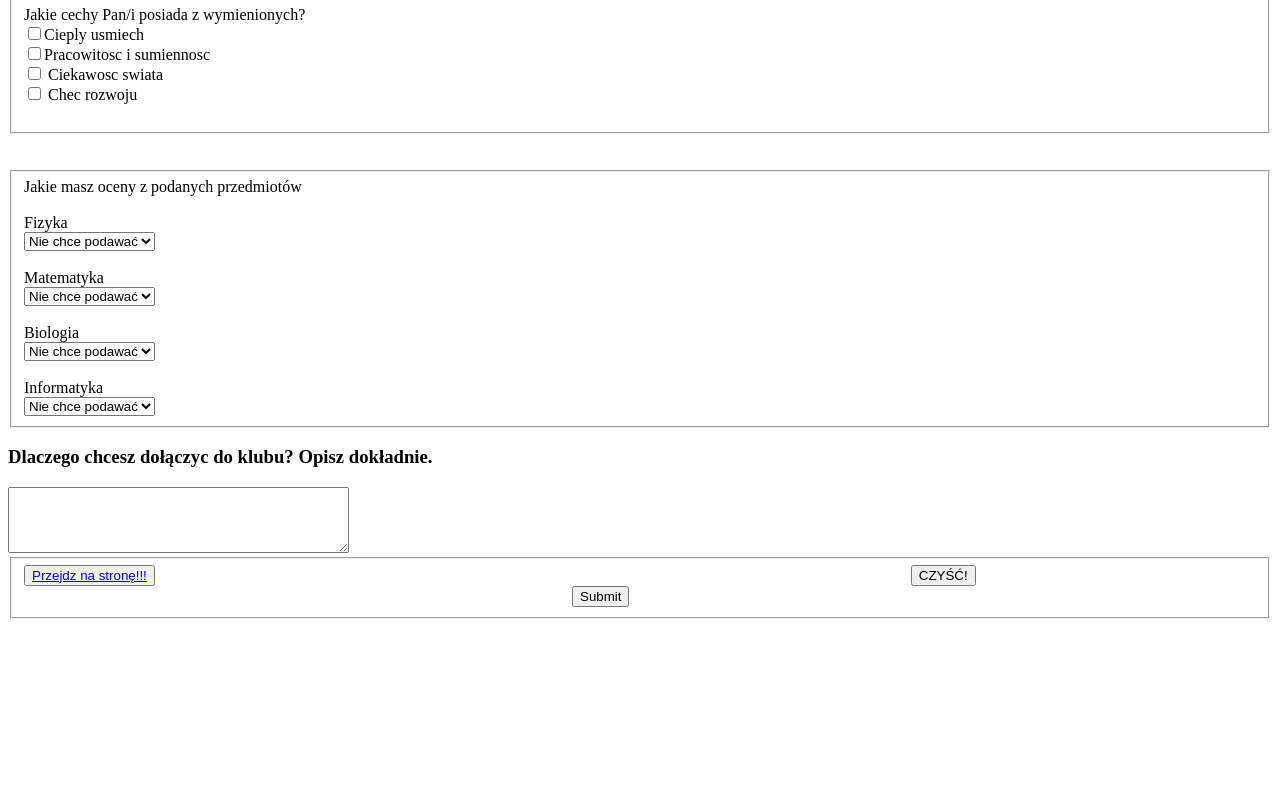
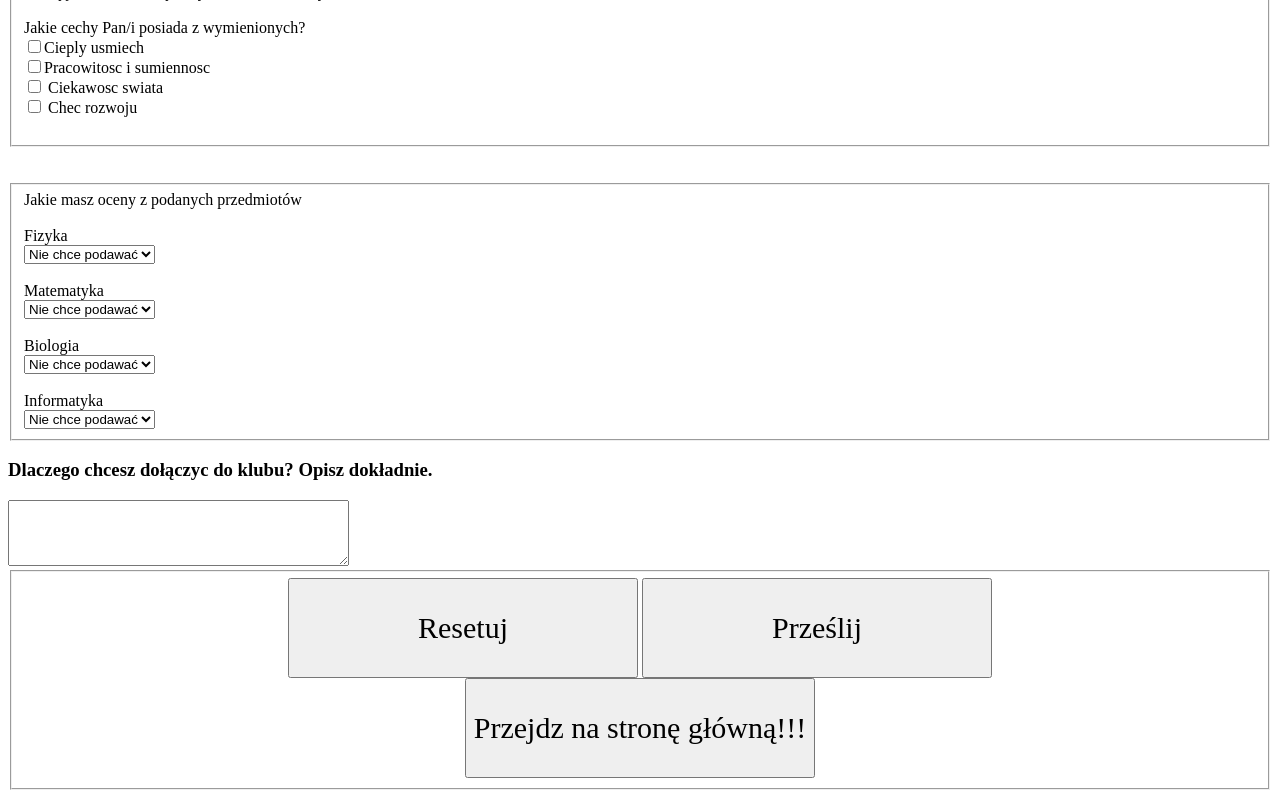
Before and after one commit to effeilkid/effeilkid.github.io, a plain HTML site: page formularz.html in a window 1280 px wide. Shown: the part 789-1587 px from the top of the page. Before the commit the page ends 1416 px from the top, so only its background shows below. Drawn offline with Linux system fonts and the light colour scheme.

Commit message:
Add files via upload

```diff
--- a/formularz.html
+++ b/formularz.html
@@ -5,7 +5,7 @@
 		<meta charset="utf-8">
 	</head>
 	<body>
-    <h1 align="center" style="color: red"> Formularz Zgloszeniowy Do Klubu Naukowego</h1><img style="margin-left: 800px;" src="src/logo.png" width="250px" height="150px">
+    <h1 align="center" style="color: red"> Formularz Zgloszeniowy Do Klubu Naukowego</h1><img style="margin-left: 550px;" src="src/logo.png" width="250px" height="150px">
 	<form>
 	<FIELDSET>
 	<legend>Dane osobowe: </legend>
@@ -22,6 +22,7 @@
 		<option>2F_1</option>
 		<option>2F_2</option><br><br>
 </select>
+		&nbsp;&nbsp;&nbsp;&nbsp;&nbsp;&nbsp;&nbsp;&nbsp;&nbsp;&nbsp;&nbsp;&nbsp;&nbsp;&nbsp;&nbsp;&nbsp;&nbsp;&nbsp;&nbsp;&nbsp;&nbsp; <input type="file" accept="image/*"><p style="font-size: 10px; display: inline-block; font-family: 'Comic Sans MS';"> *Proszę załączyć zdjęce z twarzą osoby składającej podanie </p>
         <br><br>
 		Proszę się zalogować<br>
 		Login: <input type="text"><br>
@@ -110,13 +111,13 @@
     </textarea>
         <br>
     <FIELDSET>
-        <button><a href="index.html">Przejdz na stronę!!!</a></button>
-        &nbsp;&nbsp;&nbsp;&nbsp;&nbsp;&nbsp;&nbsp;&nbsp;&nbsp;&nbsp;&nbsp;&nbsp;&nbsp;&nbsp;&nbsp;&nbsp;&nbsp;&nbsp;&nbsp;&nbsp;&nbsp;&nbsp;&nbsp;&nbsp;&nbsp;&nbsp;&nbsp;&nbsp;&nbsp;&nbsp;&nbsp;&nbsp;&nbsp;&nbsp;&nbsp;&nbsp;&nbsp;&nbsp;&nbsp;&nbsp;&nbsp;&nbsp;&nbsp;&nbsp;&nbsp;&nbsp;&nbsp;&nbsp;&nbsp;&nbsp;&nbsp;&nbsp;&nbsp;&nbsp;&nbsp;&nbsp;&nbsp;&nbsp;&nbsp;&nbsp;&nbsp;&nbsp;&nbsp;&nbsp;&nbsp;&nbsp;&nbsp;&nbsp;&nbsp;&nbsp;&nbsp;&nbsp;&nbsp;&nbsp;&nbsp;&nbsp;&nbsp;&nbsp;&nbsp;&nbsp;&nbsp;&nbsp;&nbsp;&nbsp;&nbsp;&nbsp;&nbsp;&nbsp;&nbsp;&nbsp;&nbsp;&nbsp;&nbsp;&nbsp;&nbsp;&nbsp;&nbsp;&nbsp;&nbsp;&nbsp;&nbsp;&nbsp; &nbsp;&nbsp;&nbsp;&nbsp;&nbsp;&nbsp;&nbsp;&nbsp;&nbsp;&nbsp;&nbsp;&nbsp;&nbsp;&nbsp;&nbsp;&nbsp;&nbsp;&nbsp;&nbsp;&nbsp;&nbsp;&nbsp;&nbsp;&nbsp;&nbsp;&nbsp;&nbsp;&nbsp;&nbsp;&nbsp;&nbsp;&nbsp;&nbsp;&nbsp;&nbsp;&nbsp;&nbsp;&nbsp;&nbsp;&nbsp;&nbsp;&nbsp;&nbsp;&nbsp;&nbsp;&nbsp;&nbsp;&nbsp;&nbsp;&nbsp;&nbsp;&nbsp;&nbsp;&nbsp;&nbsp;&nbsp;&nbsp;&nbsp;&nbsp;&nbsp;&nbsp;&nbsp;&nbsp;&nbsp;&nbsp;&nbsp;&nbsp;&nbsp;&nbsp;&nbsp;&nbsp;&nbsp;&nbsp;&nbsp;&nbsp;&nbsp;&nbsp;&nbsp;&nbsp;&nbsp;&nbsp;&nbsp;&nbsp;&nbsp;
-        <button> CZYŚĆ!</button>
-         &nbsp;&nbsp;&nbsp;&nbsp;&nbsp;&nbsp;&nbsp;&nbsp;&nbsp;&nbsp;&nbsp;&nbsp;&nbsp;&nbsp;&nbsp;&nbsp;&nbsp;&nbsp;&nbsp;&nbsp;&nbsp;&nbsp;&nbsp;&nbsp;&nbsp;&nbsp;&nbsp;&nbsp;&nbsp;&nbsp;&nbsp;&nbsp;&nbsp;&nbsp;&nbsp;&nbsp;&nbsp;&nbsp;&nbsp;&nbsp;&nbsp;&nbsp;&nbsp;&nbsp;&nbsp;&nbsp;&nbsp;&nbsp;&nbsp;&nbsp;&nbsp; &nbsp;&nbsp;&nbsp;&nbsp;&nbsp;&nbsp;&nbsp;&nbsp;&nbsp;&nbsp;&nbsp;&nbsp;&nbsp;&nbsp;&nbsp;&nbsp;&nbsp;&nbsp;&nbsp;&nbsp;&nbsp;&nbsp;&nbsp;&nbsp;&nbsp;&nbsp;&nbsp;&nbsp;&nbsp;&nbsp;&nbsp;&nbsp;&nbsp;&nbsp;&nbsp;&nbsp;&nbsp;&nbsp;&nbsp;&nbsp;&nbsp;&nbsp;&nbsp;&nbsp;&nbsp;&nbsp;&nbsp;&nbsp;&nbsp;&nbsp;&nbsp; &nbsp;&nbsp;&nbsp;&nbsp;&nbsp;&nbsp;&nbsp;&nbsp;&nbsp;&nbsp;&nbsp;&nbsp;&nbsp;&nbsp;&nbsp;&nbsp;&nbsp;&nbsp;&nbsp;&nbsp;&nbsp;&nbsp;&nbsp;&nbsp;&nbsp;&nbsp;&nbsp;&nbsp;&nbsp;&nbsp;&nbsp;&nbsp;&nbsp;&nbsp;&nbsp;&nbsp;&nbsp;&nbsp;&nbsp;&nbsp;&nbsp;&nbsp;&nbsp;&nbsp;&nbsp;&nbsp;&nbsp;&nbsp;&nbsp;&nbsp;&nbsp;&nbsp;&nbsp;&nbsp;&nbsp;&nbsp;&nbsp;&nbsp;&nbsp;&nbsp;&nbsp;&nbsp;&nbsp;&nbsp;&nbsp;&nbsp;&nbsp;&nbsp;&nbsp;&nbsp;&nbsp;&nbsp;&nbsp;&nbsp;&nbsp;&nbsp;&nbsp;&nbsp;&nbsp;&nbsp;&nbsp;&nbsp;&nbsp;&nbsp;
-        <input type="submit">
+	<div style="text-align: center;">
+        <input type="reset" style="width: 350px; height: 100px; font-family: Arial-Black; font-size: 30px;" value="Resetuj">
+        <input type="submit" style="width: 350px; height: 100px; font-family: Arial-Black; font-size: 30px;" value="Prześlij"><br>
 
+		<button style="width: 350px; height: 100px; font-family: Arial-Black; font-size: 30px;><a href="index.html">Przejdz na stronę główną!!!</a></button>
 
+        </div>
     </FIELDSET>
 
 	</form>
```
